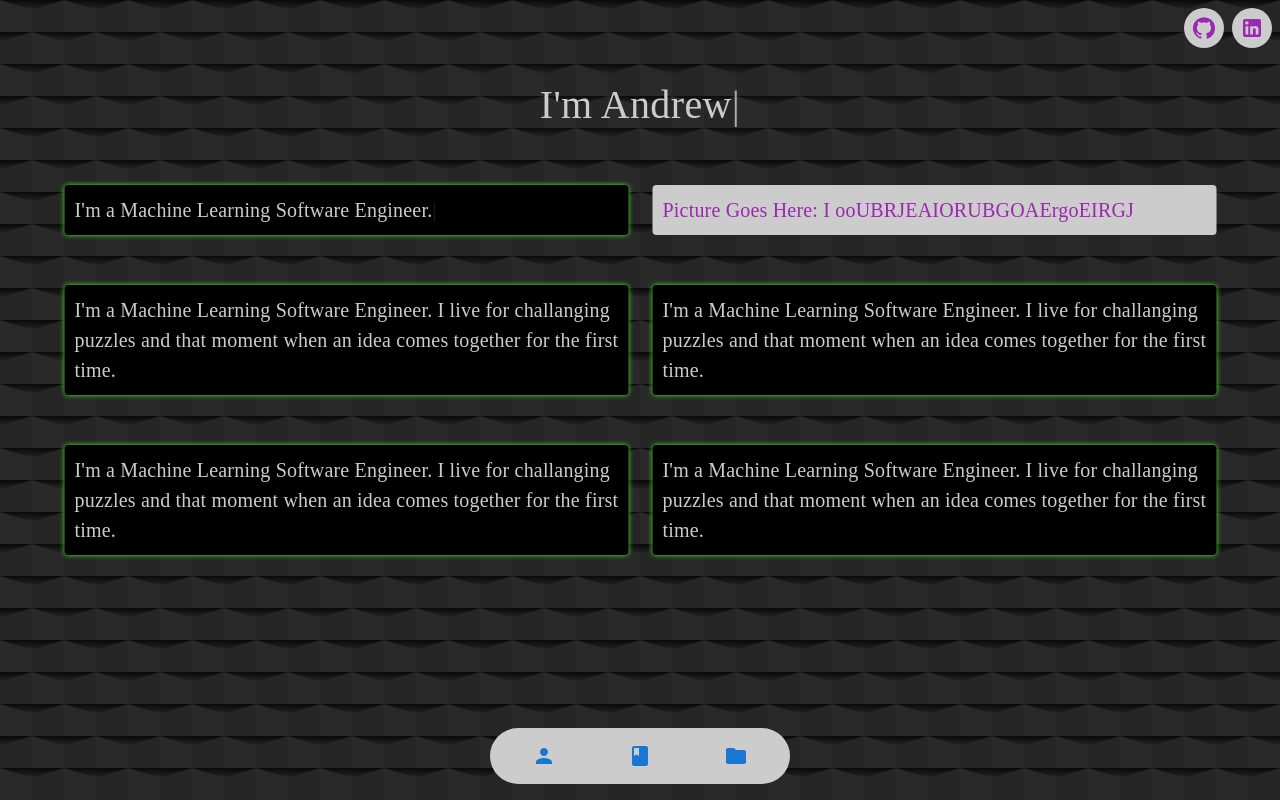
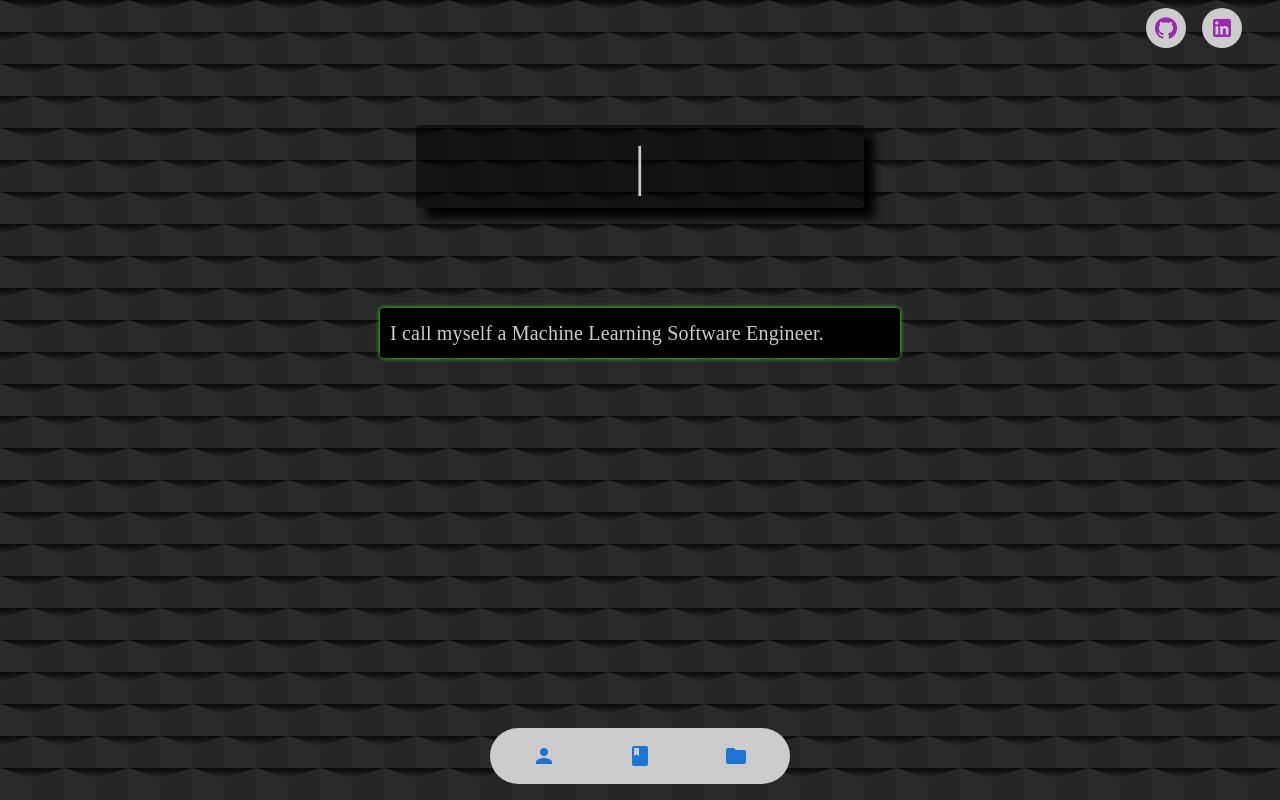
Before and after one commit to aceniccola/webportfolio, a React (Create React App) app: page / in a window 1280 px wide. Shown: the top 800 px of the page. Built offline with nearby package versions, Linux system fonts and the light colour scheme; a web font is replaced by a local one.

Commit message:
typing checkpoint

```diff
--- a/src/components/buttons.js
+++ b/src/components/buttons.js
@@ -8,11 +8,11 @@ function Buttons(){
     return (
         <Stack
         direction = 'row'
-        spacing = {1}
+        spacing = {2}
         sx={{
         position: 'fixed',
         top: '8px', // Adjust the percentage as needed
-        right: '8px', // Adjust the percentage as needed
+        right: '3%', // Adjust the percentage as needed
         zIndex: 1000,
         }}>
 
--- a/src/components/intro.js
+++ b/src/components/intro.js
@@ -16,9 +16,9 @@ function Intro(){
         var typed = new Typed(el.current, {
             strings: ["Welcome", "I'm Andrew"],
             typeSpeed: 10,
-            startDelay: 750,
+            startDelay: 100,
             backSpeed: 20,
-            backDelay:3000,
+            backDelay: 3000,
             cursorChar:'|',
             loop: true,
 
@@ -35,15 +35,16 @@ function Intro(){
 
     React.useEffect(() => {
         var typed = new Typed(b1el.current, {
-            strings: ["I'm a Machine Learning Software Engineer.",
-            "I live for challanging puzzles and that moment when an idea comes together for the first time."],
+            strings: [
+            "I call myself a Machine Learning Software Engineer.",
+            "In reality, I live for challanging puzzles and that moment when an idea comes together for the first time.",
+            "My current fixation is deep reinforcement learning and the problems that can be solved using complex structures yet simple reward functions."],
             typeSpeed: 1,
-            startDelay: 750,
+            startDelay: 5000,
             backSpeed: 10,
-            backDelay:6000,
+            backDelay:6500,
             cursorChar:'|',
             loop: true,
-
             });
 
         return () => {
@@ -52,33 +53,55 @@ function Intro(){
         };
     }, []);
     return (
-        <div style={{ position: 'absolute', top: '75px'}} id='intro' >
+<div
+  justifyContent='center'
+  style={{
+    position: 'absolute',
+    top: '125px',
+    left: '50%',  // Center horizontally
+    transform: 'translateX(-50%)',
+    display: 'flex',
+    flexDirection: 'column',  // Stack children vertically
+    alignItems: 'center',  // Center children horizontally
+  }}
+  id='intro'
+>
   {/* Add margin-top to create space */}
-          <Paper elevation = '100' sx={{backgroundColor:'rgba(55, 55, 55, 0.05)', width:'50%', transform: 'translateX(50%)'}}>
-          <Typography align='center' sx={{ fontSize: 40,top: '10px', color:'#CCCCCC', fontFamily: 'source-code-pro'}} >
-              <span ref={el}/>
+  <Paper
+    elevation='100'
+    sx={{
+      backgroundColor: 'rgba(0,0,0, 0.5)',
+      boxShadow: '10px 10px 10px rgba(0,0,0, 0.99)',
+      width: '70%',
+    }}
+  >
+    <Typography
+      align='center'
+      sx={{ fontSize: 55, top: '10px', color: '#CCCCCC', fontFamily: 'source-code-pro' }}
+    >
+      <span ref={el} />
     </Typography>
   </Paper>
-          <Stack direction = 'row' alignItems="baseline" justifyContent='space-between ' spacing={3} style={{ marginTop: '50px', width: '90%', }} sx={{transform: 'translateX(5.60%)'}}>
 
-            <Paper elevation='100' sx={{ width: '100%', padding: '10px', backgroundColor:'#000', boxShadow: '0 0 5px rgba(74, 246, 38, 0.99)'}}>
+  <Paper
+    elevation='100'
+    style={{ marginTop: '100px', width: '500px', padding: '10px' }}
+    sx={{ backgroundColor: '#000', boxShadow: '0 0 5px rgba(74, 246, 38, 0.99)' }}
+  >
     {/* Adjust padding as needed */}
-              <Typography style={{ overflowWrap: 'break-word' }} color='#CCCCCC' sx={{fontFamily:'source-code-pro', fontSize:20}}>
-                <span ref={b1el}/>
-                {/* My current fixation revolves around deep reinforcement learning.
-                Something I have  */}
+    <Typography
+      style={{ overflowWrap: 'break-word' }}
+      color='#CCCCCC'
+      sx={{ fontFamily: 'source-code-pro', fontSize: 20 }}
+    >
+      <span ref={b1el} />
+      {/* Your content goes here */}
     </Typography>
   </Paper>
-            <Paper elevation='100' sx = {{padding: '10px', width:'100%', backgroundColor:'#CCCCCC'}} >
-            <Typography style={{ overflowWrap: 'break-word' }} color='secondary' sx={{fontFamily:'source-code-pro', fontSize:20}}>
-                Picture Goes Here: I ooUBRJEAIORUBGOAErgoEIRGJ
-              </Typography>
-            </Paper>
-          </Stack>
 
-          <Stack direction = 'row' alignItems="baseline" justifyContent='space-between ' spacing={3} style={{ marginTop: '50px', width: '90%', }} sx={{transform: 'translateX(5.60%)'}}>
+          <Stack direction = 'row' alignItems="baseline" justifyContent='space-between ' spacing={3} style={{ marginTop: '5000px', width: '90%', }} sx={{transform: 'translateX(5.60%)'}}>
 
-            <Paper elevation='100' sx={{ width: '100%', padding: '10px', backgroundColor:'#000', boxShadow: '0 0 5px rgba(74, 246, 38, 0.99)'}}>
+            <Paper elevation='100' sx={{ width: '250px', padding: '10px', backgroundColor:'#000', boxShadow: '0 0 5px rgba(74, 246, 38, 0.99)'}}>
                 {/* Adjust padding as needed */}
                 <Typography style={{ overflowWrap: 'break-word' }} color='#CCCCCC' sx={{fontFamily:'source-code-pro', fontSize:20}}>
                     I'm a Machine Learning Software Engineer.
```
Lines whose indentation alone changed are shown as unchanged.
